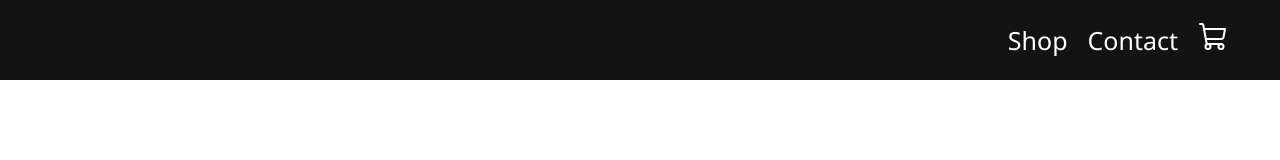
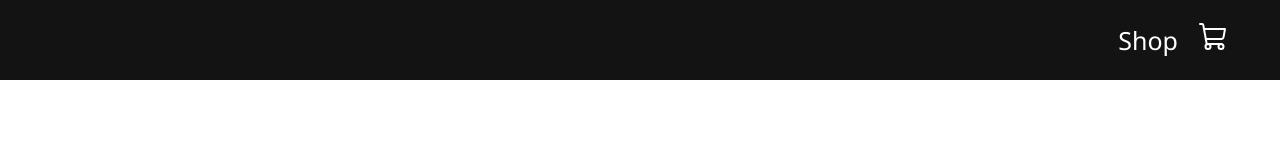
Before and after one commit to 1tushr/ecom, a React (Create React App) app: page / in a window 1280 px wide. Shown: the top 160 px of the page. Built offline with nearby package versions, Linux system fonts and the light colour scheme.

Commit message:
Update navbar.jsx

```diff
--- a/src/components/navbar.jsx
+++ b/src/components/navbar.jsx
@@ -8,7 +8,6 @@ export const Navbar = () => {
     <div className="navbar">
       <div className="links">
         <Link to="/"> Shop </Link>
-        <Link to="/contact"> Contact </Link>
         <Link to="/cart">
           <ShoppingCart size={32} />
         </Link>
```
